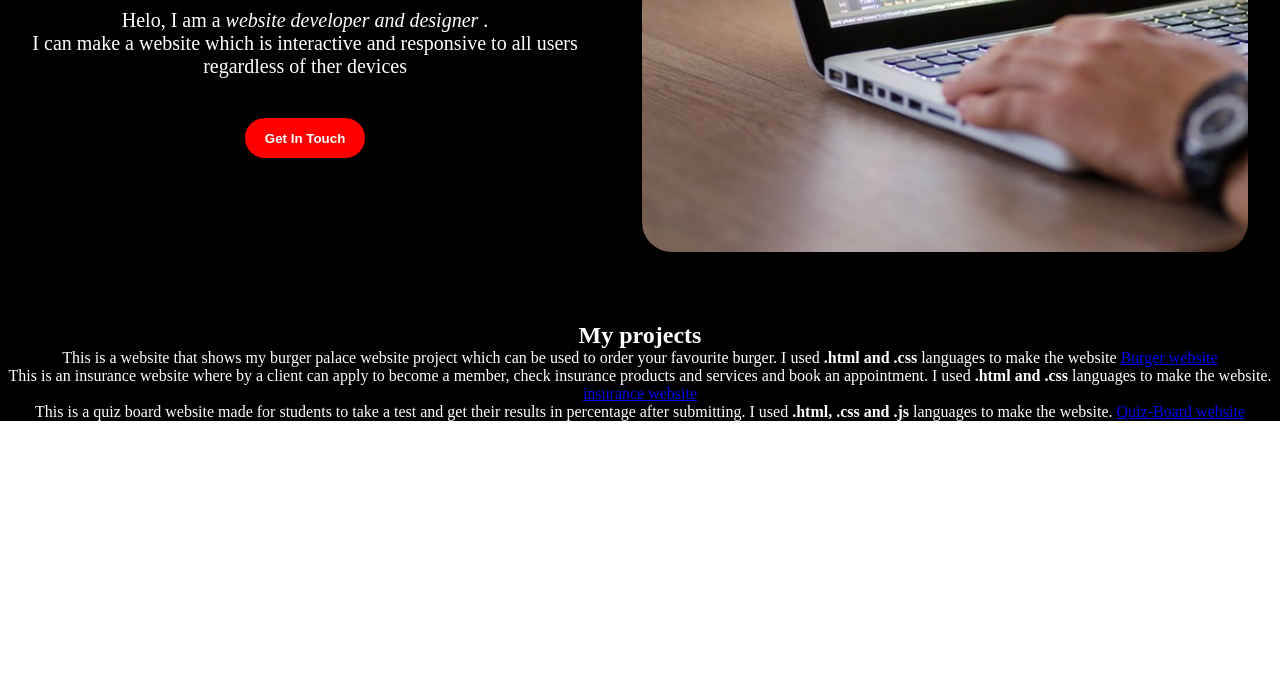
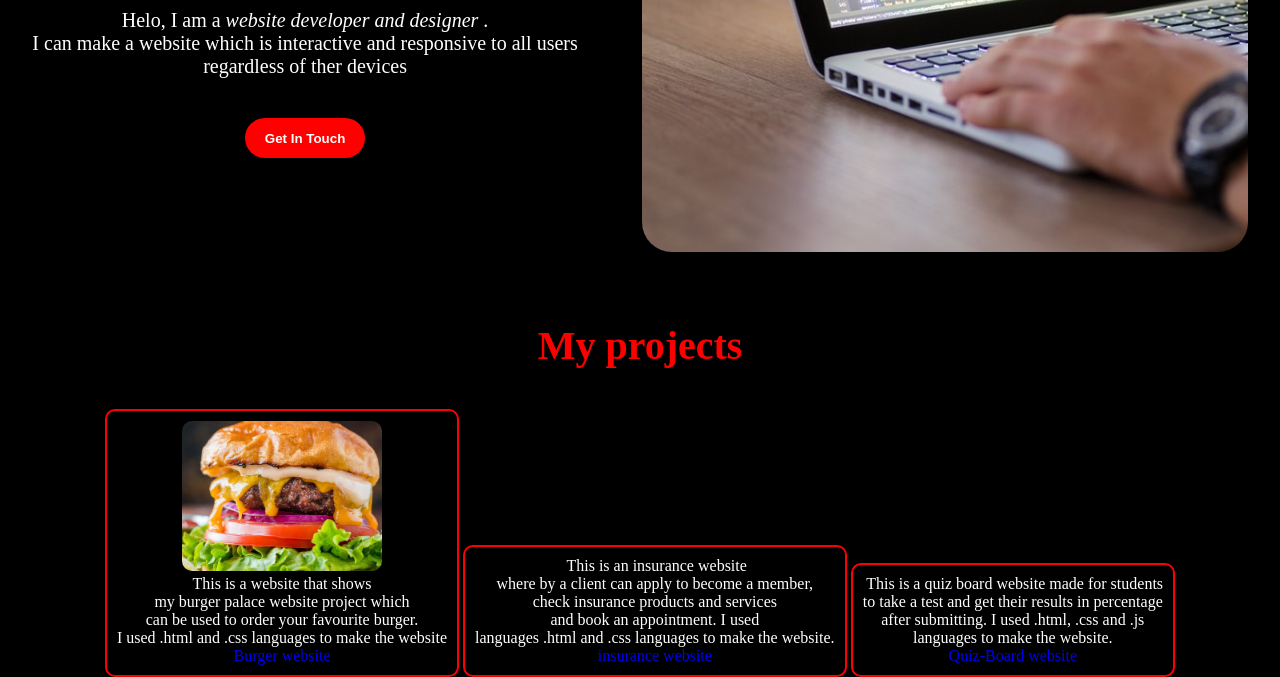
Before and after one commit to DEANKAGO/Portfolio-Landing-Page, a plain HTML site: page index.html in a window 1280 px wide. Shown: the part 688-1365 px from the top of the page. Before the commit the page ends 1109 px from the top, so only its background shows below. Drawn offline with Linux system fonts and the light colour scheme.

Commit message:
added ordered list to list my projects

```diff
--- a/index.html
+++ b/index.html
@@ -15,7 +15,7 @@
           <li><a href="#">Home</a></li>
           <li><a href="#">About</a></li>
           <li><a href="#">Services</a></li>
-          <li><a href="#">Contacts</a></li>
+          <li><a href="#">Contacts Me</a></li>
         </ul>
       </nav>
 
@@ -42,26 +42,33 @@
       <h2>My projects</h2>
       <ol type="1">
         <li>
-          This is a website that shows my burger palace website project which
-          can be used to order your favourite burger. I used
-          <strong>.html and .css</strong>
-          languages to make the website
+          <img src="images/burger.jpg" class="burger-img" alt="burger" /> <br />
+          This is a website that shows
+          <br />
+          my burger palace website project which <br />
+          can be used to order your favourite burger. <br />
+          I used .html and .css languages to make the website <br />
           <a href="https://deankago.github.io/martin-kago-muchai/"
             >Burger website</a
           >
         </li>
         <li>
-          This is an insurance website where by a client can apply to become a
-          member, check insurance products and services and book an appointment.
-          I used <strong>.html and .css</strong> languages to make the website.
+          <img src="" class="insurance-img" alt="" /> This is an insurance
+          website <br />
+          where by a client can apply to become a member, <br />
+          check insurance products and services <br />
+          and book an appointment. I used <br />
+          languages .html and .css languages to make the website. <br />
           <a href="https://deankago.github.io/insuarance-/"
             >insurance website</a
           >
         </li>
         <li>
-          This is a quiz board website made for students to take a test and get
-          their results in percentage after submitting. I used
-          <strong>.html, .css and .js</strong> languages to make the website.
+          <img src="" class="quiz-img" alt="" /> This is a quiz board website
+          made for students <br />
+          to take a test and get their results in percentage <br />
+          after submitting. I used .html, .css and .js <br />
+          languages to make the website. <br />
           <a href="https://deankago.github.io/Quiz-Board/"
             >Quiz-Board website</a
           >
--- a/style.css
+++ b/style.css
@@ -115,5 +115,27 @@ button:hover {
 }
 
 ol li {
-  list-style-type: disc;
+  display: inline-block;
+  justify-content: space-between;
+  padding: 10px;
+  list-style: decimal;
+  border: 2px solid red;
+  border-radius: 10px;
+  border-top: ;
 }
+
+ol li a {
+  text-decoration: none;
+}
+
+.projects h2 {
+  margin-bottom: 40px;
+  font-size: 40px;
+  color: red;
+}
+
+.burger-img {
+  height: 150px;
+  align-items: center;
+  border-radius: 10px;
+}
```
Also changed, not shown: images/burger.jpg (added).
